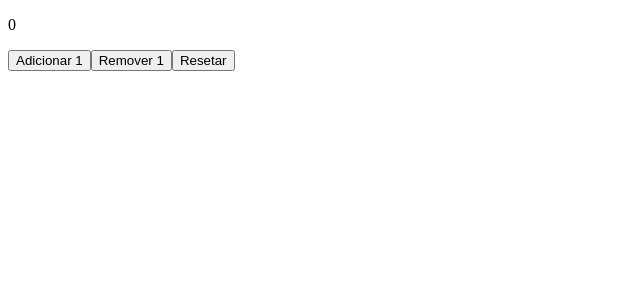
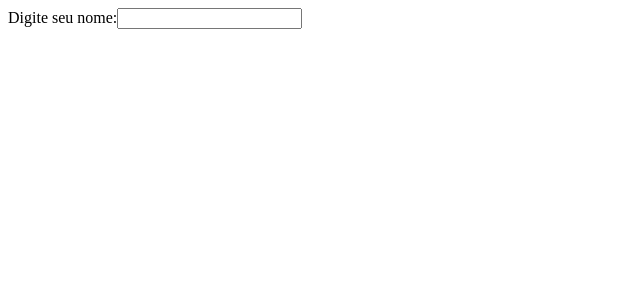
Before and after one commit to andressatomiozzo/react, a React (Vite) app in the folder exercises/: page / in a window 1280 px wide. Shown: the top 300 px of the page, without its empty margins (0-640 px from the left). Built offline with nearby package versions, Linux system fonts and the light colour scheme.

Commit message:
Exercícios - React Hooks - 203 - Input Controlado, o que é digitado no input aparece embaixo

```diff
--- a/exercises/src/main.jsx
+++ b/exercises/src/main.jsx
@@ -1,10 +1,10 @@
 import { StrictMode } from 'react'
 import { createRoot } from 'react-dom/client'
 import './index.css'
-import App202 from './pages/202-botao/App202'
+import App203 from './pages/203-input-controlado/App203'
 
 createRoot(document.getElementById('root')).render(
   <StrictMode>
-    <App202 />
+    <App203 />
   </StrictMode>,
 )
--- /dev/null
+++ b/exercises/src/pages/203-input-controlado/App203.jsx
@@ -0,0 +1,14 @@
+import React from 'react'
+
+const App203 = () => {
+  const [texto, setTexto] = React.useState(null)
+  return (
+    <div>
+      <label htmlFor="texto">Digite seu nome:</label>
+      <input type="text" id='texto' name='texto' onChange={(e) => setTexto(e.target.value)} />
+      <p>{texto}</p>
+    </div>
+  )
+}
+
+export default App203
```
Also changed, not shown: 1 other file (tests, documents, lock files or other folders).
